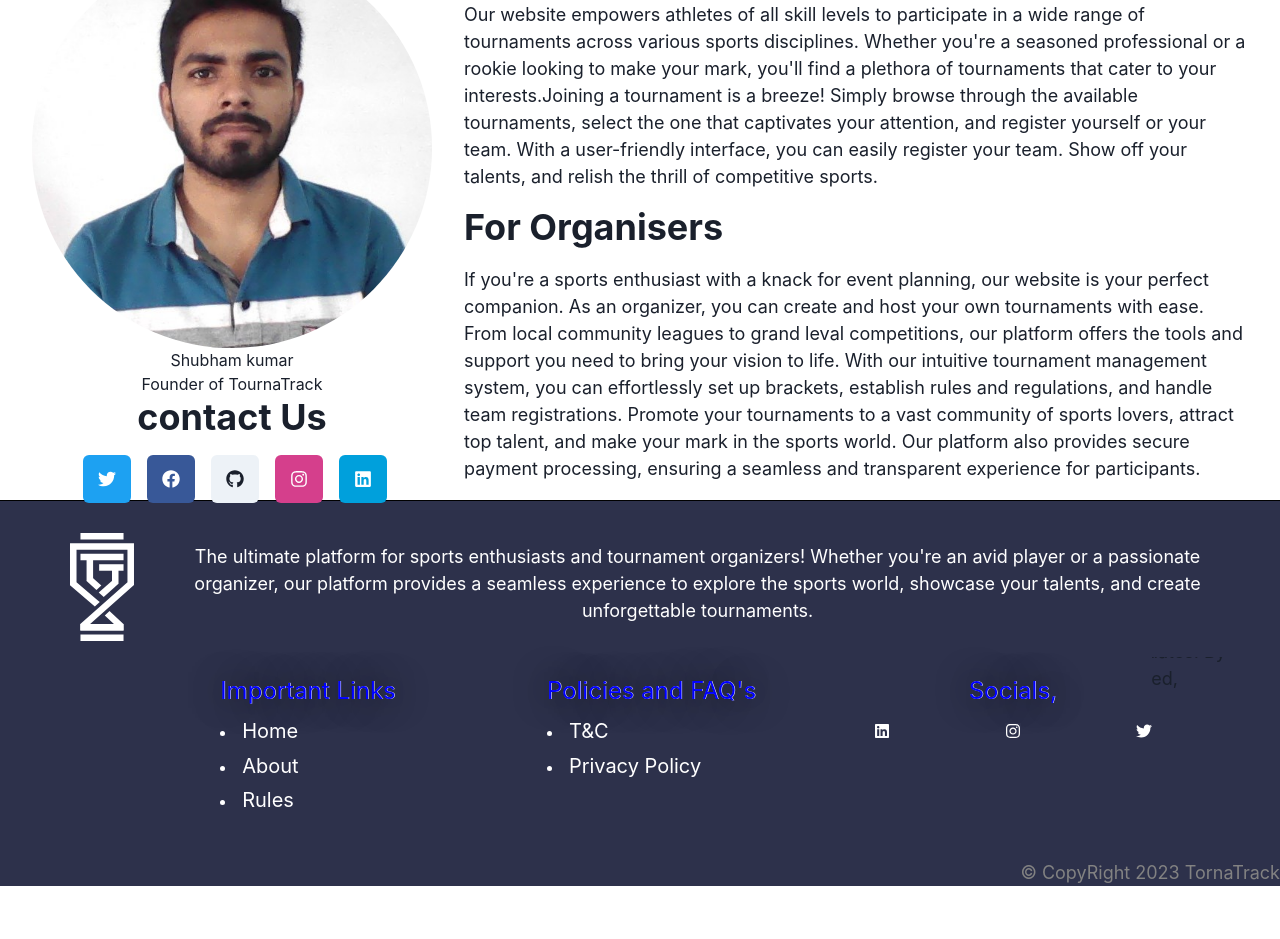
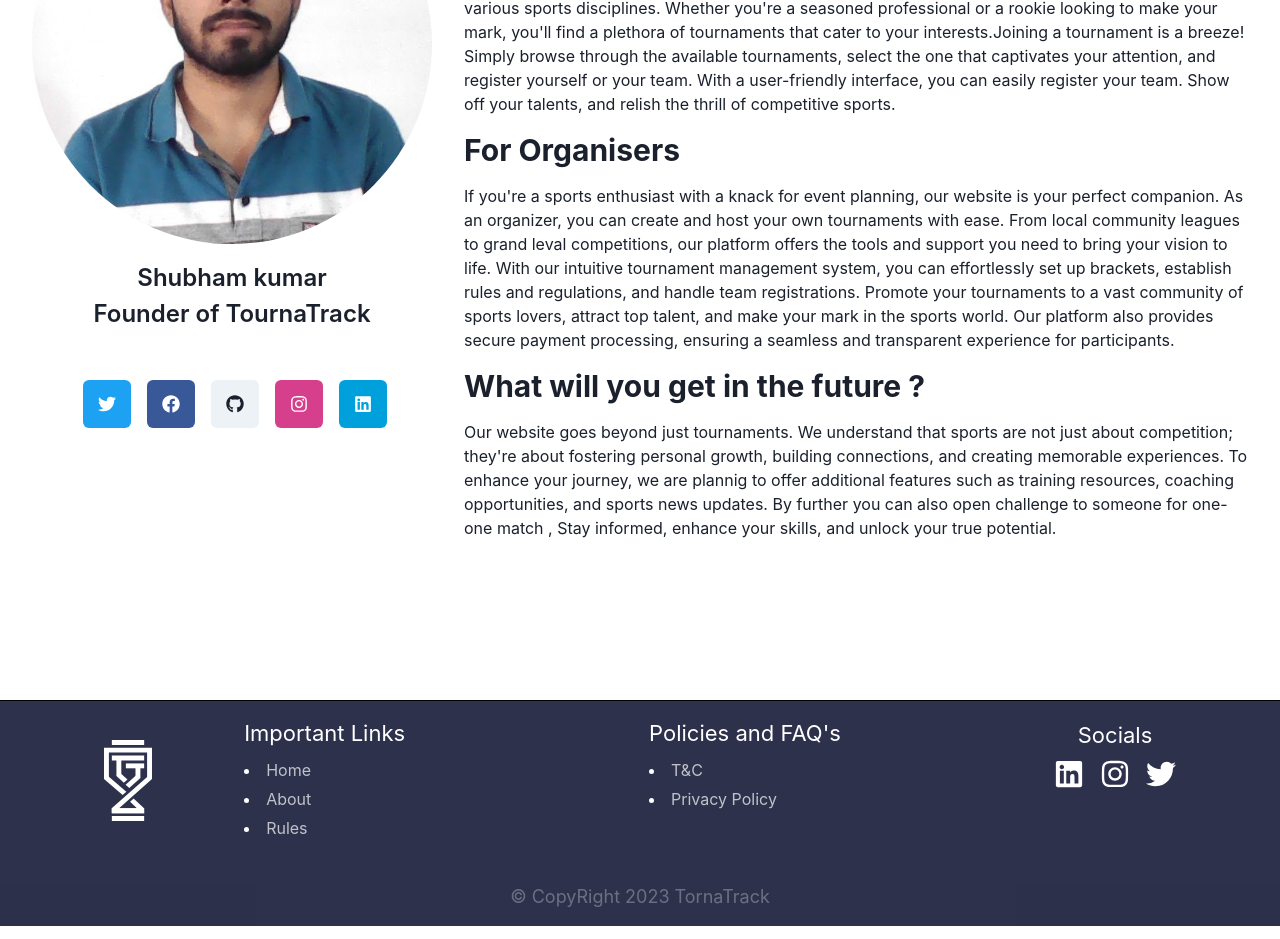
Before and after one commit to kalviumcommunity/TournaTrack, a React (Create React App) app in the folder client/: page /about in a window 1280 px wide. Shown: the part 380-1319 px from the top of the page. Before the commit the page ends 1278 px from the top, so only its background shows below. Built offline with nearby package versions, Linux system fonts and the light colour scheme.

Commit message:
Fix the bugs of footer

```diff
--- a/client/src/App.js
+++ b/client/src/App.js
@@ -51,7 +51,7 @@ function App() {
         <Route path="*" element={<PageNotFound />} />
       </Routes>
       {/* <GeoLocation /> */}
-      <Footer />
+      {/* <Footer /> */}
     </div>
   );
 }
--- a/client/src/component/AboutUs.js
+++ b/client/src/component/AboutUs.js
@@ -24,7 +24,7 @@ const AboutUs = () => {
   const isMobile = useBreakpointValue({ base: true, lg: false });
 
   return (
-    <Box p={8} height={"100vh"}>
+    <Box p={8}>
       <Center>
         <HStack spacing={8}>
           {!isMobile && (
@@ -36,11 +36,11 @@ const AboutUs = () => {
                 boxSize="400px"
                 objectFit="cover"
               />
-              <Text>
+              <Text fontSize="1.5rem" fontWeight="600" marginTop="1rem">
                 Shubham kumar <br /> Founder of TournaTrack
               </Text>
-              <Heading as="h3">contact Us</Heading>
-              <HStack spacing={4} display={"flex"} marginTop={"2vh"}>
+
+              <HStack spacing={4} display={"flex"} marginTop={"3rem"}>
                 <IconButton
                   as={Link}
                   href="https://twitter.com/example"
@@ -169,10 +169,10 @@ const AboutUs = () => {
               </Box>
             )}
 
-            <Heading as="h1" size="xl">
+            <Heading as="h3" size="lg">
               About Us
             </Heading>
-            <Text fontSize="lg" textAlign={!isMobile ? "left" : "center"}>
+            <Text fontSize="1rem" textAlign={!isMobile ? "left" : "center"}>
               Welcome to our website, the ultimate platform for sports
               enthusiasts and tournament organizers! Whether you're an avid
               player or a passionate organizer, our platform provides a seamless
@@ -181,10 +181,10 @@ const AboutUs = () => {
               exciting journey filled with competition, camaraderie, and endless
               opportunities for growth.
             </Text>
-            <Heading as="h2" size="xl">
+            <Heading as="h3" size="lg">
               For Players
             </Heading>
-            <Text fontSize="lg" textAlign={!isMobile ? "left" : "center"}>
+            <Text fontSize="1rem" textAlign={!isMobile ? "left" : "center"}>
               Our website empowers athletes of all skill levels to participate
               in a wide range of tournaments across various sports disciplines.
               Whether you're a seasoned professional or a rookie looking to make
@@ -196,10 +196,10 @@ const AboutUs = () => {
               off your talents, and relish the thrill of competitive sports.
             </Text>
 
-            <Heading as="h2" size="xl">
+            <Heading as="h3" size="lg">
               For Organisers
             </Heading>
-            <Text fontSize="lg" textAlign={!isMobile ? "left" : "center"}>
+            <Text fontSize="1rem" textAlign={!isMobile ? "left" : "center"}>
               If you're a sports enthusiast with a knack for event planning, our
               website is your perfect companion. As an organizer, you can create
               and host your own tournaments with ease. From local community
@@ -214,10 +214,10 @@ const AboutUs = () => {
               participants.
             </Text>
 
-            <Heading as="h2" size="xl">
+            <Heading as="h3" size="lg">
               What will you get in the future ?
             </Heading>
-            <Text fontSize="lg" textAlign={!isMobile ? "left" : "center"}>
+            <Text fontSize="1rem" textAlign={!isMobile ? "left" : "center"}>
               Our website goes beyond just tournaments. We understand that
               sports are not just about competition; they're about fostering
               personal growth, building connections, and creating memorable
--- a/client/src/component/Detail.js
+++ b/client/src/component/Detail.js
@@ -42,7 +42,7 @@ function Detail() {
         ) : (
           <Box
             // backgroundImage={{ base: "", md: bgimage, lg: bgimage }}
-            height={{ base: "70vh", md: "100vh", lg: "100vh" }}
+            // height={{ base: "70vh", md: "100vh", lg: "100vh" }}
             backgroundSize={"100vw 100vh"}
             backgroundRepeat={"no-repeat"}
             width={{ base: "100vw", md: "100vw", lg: "100vw" }}
--- a/client/src/component/Footer.js
+++ b/client/src/component/Footer.js
@@ -6,10 +6,13 @@ import "./css/footer.css";
 
 function Footer() {
   return (
-    <div className="footer" style={{ borderTop: "1px solid black" }}>
+    <div
+      className="footer"
+      style={{ borderTop: "1px solid black", marginTop: "10%" }}
+    >
       <footer
         style={{
-          flexDirection: "column",
+          flexDirection: "row",
           marginTop: "",
           justifyContent: "center",
           alignItems: "center",
@@ -21,15 +24,12 @@ function Footer() {
           style={{
             backgroundColor: "#2d314b",
             display: "flex",
-            flexDirection: "column",
+            flexDirection: "row",
             justifyContent: "center",
             alignItems: "center",
           }}
         >
-          <div
-            className="logo-footer"
-            style={{ width: "100%", backgroundColor: "#2d314b" }}
-          >
+          <div className="logo-footer" style={{ backgroundColor: "#2d314b" }}>
             <div
               className="logo-text"
               style={{
@@ -38,7 +38,7 @@ function Footer() {
                 flexDirection: "row",
                 justifyContent: "center",
                 alignItems: "center",
-                width: "100%",
+                // width: "100%",
                 gap: "4vw",
               }}
             >
@@ -48,29 +48,11 @@ function Footer() {
                 alt=""
                 style={{
                   backgroundColor: "#2d314b",
-                  width: "4%",
+                  width: "3rem",
                   marginTop: "4vh",
                   marginBottom: "2vh",
-                  width: "5%",
                 }}
               />
-              <p
-                style={{
-                  marginRight: "0%",
-                  width: "80%",
-                  textAlign: "center",
-                  marginTop: "1vh",
-                  fontSize: "large",
-                  color: "white",
-                  backgroundColor: "transparent",
-                }}
-              >
-                The ultimate platform for sports enthusiasts and tournament
-                organizers! Whether you're an avid player or a passionate
-                organizer, our platform provides a seamless experience to
-                explore the sports world, showcase your talents, and create
-                unforgettable tournaments.
-              </p>
             </div>
           </div>
           <div
@@ -118,7 +100,10 @@ function Footer() {
                         marginBottom: "2%",
                       }}
                     >
-                      <span style={{ color: "blue" }} className="links">
+                      <span
+                        style={{ color: "white", fontSize: "22px" }}
+                        className="links"
+                      >
                         Important Links
                       </span>
                     </h2>
@@ -133,7 +118,7 @@ function Footer() {
                         className="links"
                         to={"/"}
                         onClick={() => window.scrollTo(0, 0)}
-                        style={{ fontSize: "20px" }}
+                        style={{ fontSize: "16px", opacity: "0.7" }}
                       >
                         Home
                       </Link>
@@ -149,7 +134,7 @@ function Footer() {
                         className="links"
                         to={"/about"}
                         onClick={() => window.scrollTo(0, 0)}
-                        style={{ fontSize: "20px" }}
+                        style={{ fontSize: "16px", opacity: "0.7" }}
                       >
                         About
                       </Link>
@@ -165,7 +150,7 @@ function Footer() {
                         className="links"
                         to={"/guides"}
                         onClick={() => window.scrollTo(0, 0)}
-                        style={{ fontSize: "20px" }}
+                        style={{ fontSize: "16px", opacity: "0.7" }}
                       >
                         Rules
                       </Link>
@@ -187,7 +172,10 @@ function Footer() {
                         marginBottom: "2%",
                       }}
                     >
-                      <span style={{ color: "blue" }} className="links">
+                      <span
+                        style={{ color: "white", fontSize: "22px" }}
+                        className="links"
+                      >
                         Policies and FAQ's
                       </span>
                     </h2>
@@ -202,7 +190,7 @@ function Footer() {
                         className="links"
                         to={"/t&c"}
                         onClick={() => window.scrollTo(0, 0)}
-                        style={{ fontSize: "20px" }}
+                        style={{ fontSize: "16px", opacity: "0.7" }}
                       >
                         T&C
                       </Link>
@@ -218,7 +206,7 @@ function Footer() {
                         className="links"
                         to={"/privacypolicy"}
                         onClick={() => window.scrollTo(0, 0)}
-                        style={{ fontSize: "20px" }}
+                        style={{ fontSize: "16px", opacity: "0.7" }}
                       >
                         Privacy Policy
                       </Link>
@@ -227,31 +215,39 @@ function Footer() {
                 </div>
                 <div>
                   <h1 className="sub-heading" style={{ margin: "auto" }}>
-                    <span style={{ color: "blue" }}>Socials,</span>
+                    <span style={{ color: "white", fontSize: "22px" }}>
+                      Socials
+                    </span>
                   </h1>
                   <div
                     style={{
                       display: "flex",
                       justifyContent: "center",
-                      gap: "9vw",
+                      gap: "1rem",
                       marginTop: "5%",
                       backgroundColor: "#2d314b",
                     }}
                   >
                     <Link to={"https://www.linkedin.com"} target="_blank">
                       <FaLinkedin
+                        size={30}
                         className="login"
-                        style={{ backgroundColor: "#2d314b", color: "white" }}
+                        style={{
+                          backgroundColor: "#2d314b",
+                          color: "white",
+                        }}
                       />
                     </Link>
                     <Link to={"https://www.instagram.com"}>
                       <FaInstagram
+                        size={30}
                         className="login"
                         style={{ backgroundColor: "#2d314b", color: "white" }}
                       />
                     </Link>
                     <Link to={"https://twitter.com"}>
                       <FaTwitter
+                        size={30}
                         className="login"
                         style={{ backgroundColor: "#2d314b", color: "white" }}
                       />
@@ -264,12 +260,14 @@ function Footer() {
         </div>
         <h2
           style={{
-            textAlign: "right",
-            color: "rgb(130 130 130)",
+            textAlign: "center",
+            color: "white",
+            opacity: "0.3",
             backgroundColor: "#2d314b",
             fontSize: "large",
             marginTop: "3%",
             marginBottom: "1%",
+            paddingBottom: "1rem",
           }}
         >
           © CopyRight 2023 TornaTrack
--- a/client/src/component/Loader.js
+++ b/client/src/component/Loader.js
@@ -4,12 +4,10 @@ import "../component/css/Loader.css";
 const Loader = () => {
   return (
     <Box
-      width="100vw"
       height="50vh"
       display="flex"
       justifyContent="center"
       alignItems="center"
-      position={"fixed"}
     >
       <Box className="spinner"></Box>
     </Box>
--- a/client/src/component/PlayerRegister.js
+++ b/client/src/component/PlayerRegister.js
@@ -89,7 +89,7 @@ function PlayerRegister() {
   return (
     <Container
       maxH={"100vh"}
-      height={"100vh"}
+      // height={"100vh"}
       justifyContent={"center"}
       align={"center"}
       bg="#C9D6DF"
--- a/client/src/component/css/footer.css
+++ b/client/src/component/css/footer.css
@@ -5,8 +5,7 @@ a{
 span{
     background-color: #2d314b;
     background-color: transparent;
-    font-size: x-large;
-    text-shadow: .5px .1px 0px white, 0px 0px 35px black;
+    font-size: 2rem;
 }
 
 .footer{
--- a/client/src/index.js
+++ b/client/src/index.js
@@ -1,18 +1,19 @@
-import React from 'react';
-import ReactDOM from 'react-dom/client';
-import './index.css';
-import App from './App';
-import { ChakraProvider } from '@chakra-ui/react'
-import {BrowserRouter} from "react-router-dom"
-const root = ReactDOM.createRoot(document.getElementById('root'));
+import React from "react";
+import ReactDOM from "react-dom/client";
+import "./index.css";
+import App from "./App";
+import { ChakraProvider } from "@chakra-ui/react";
+import { BrowserRouter } from "react-router-dom";
+import Footer from "../src/component/Footer.js";
+
+const root = ReactDOM.createRoot(document.getElementById("root"));
 root.render(
   // <React.StrictMode>
   <ChakraProvider>
     <BrowserRouter>
-    <App />
+      <App />
+      <Footer />
     </BrowserRouter>
-    </ChakraProvider>
+  </ChakraProvider>
   // </React.StrictMode>
-
-
 );
```
Also changed, not shown: client/src/component/Home.js (+4 -3 lines), 1 other file (tests, documents, lock files or other folders).
